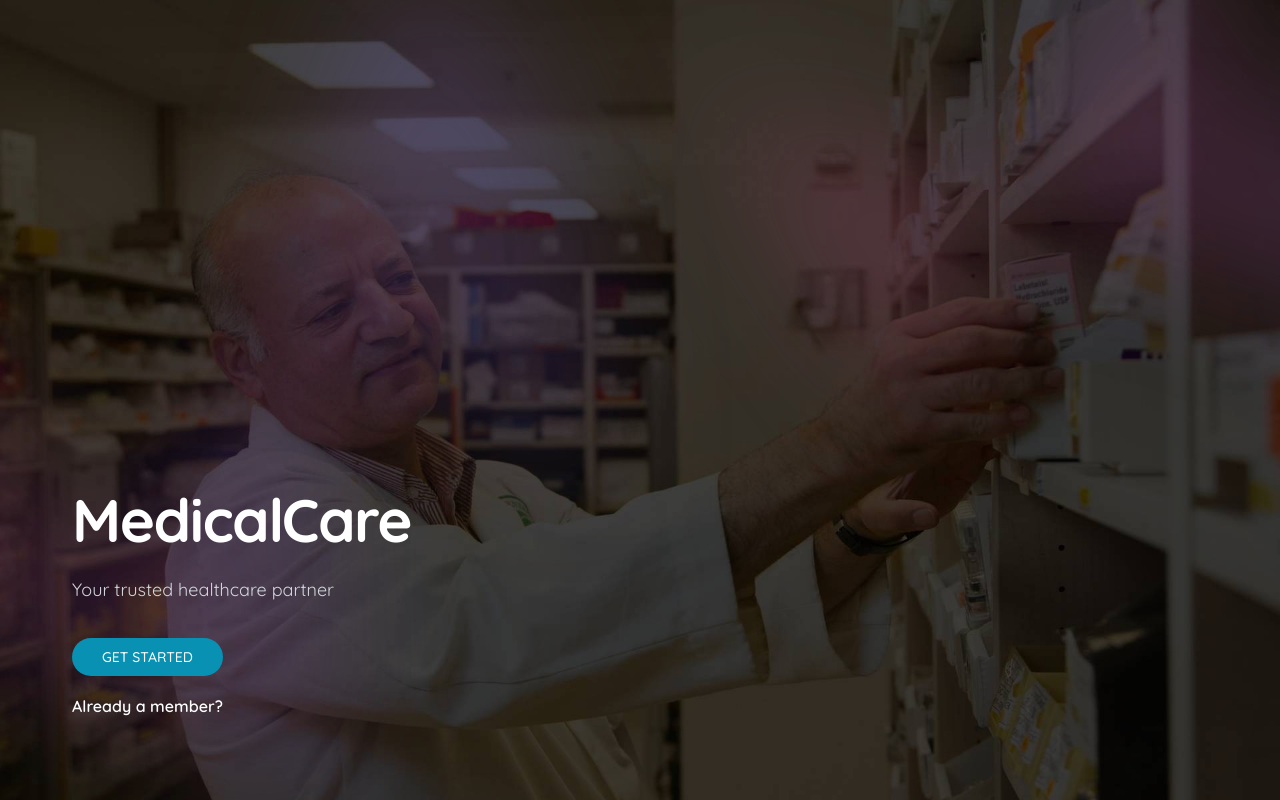
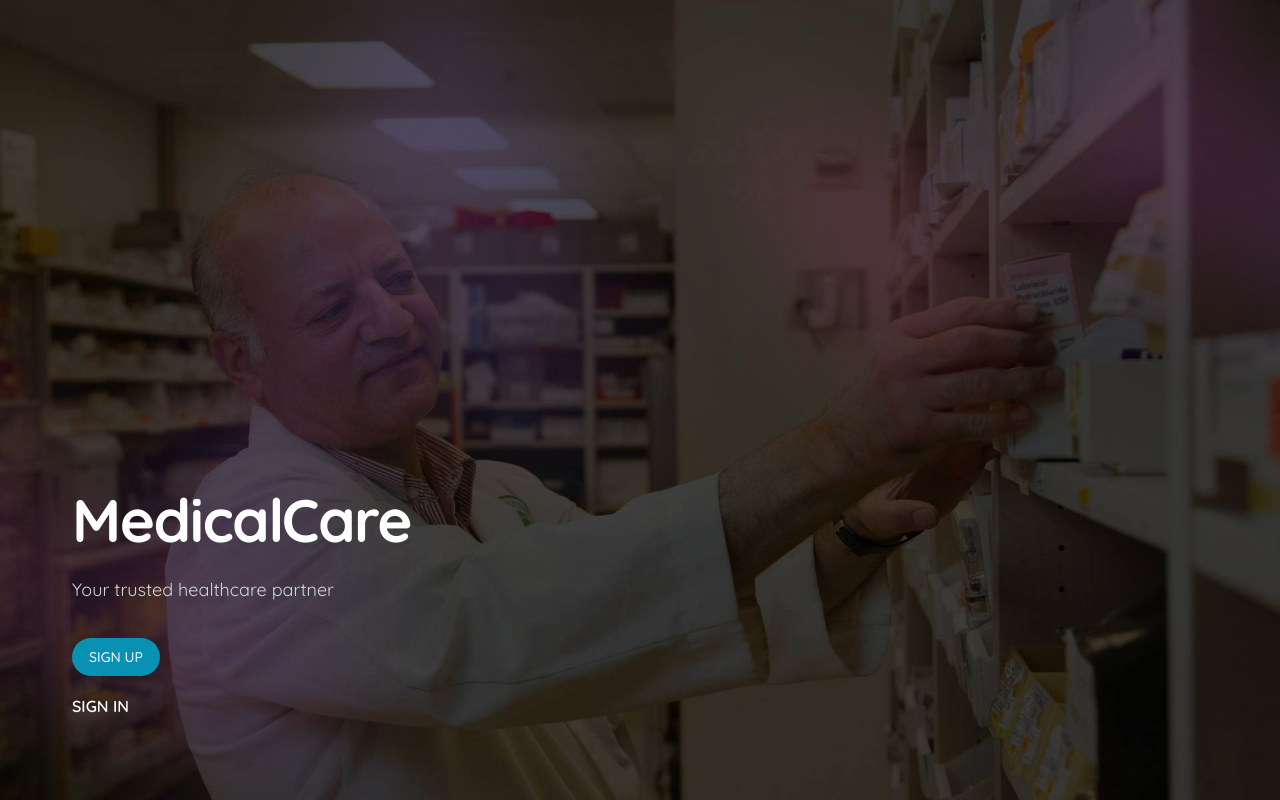
Before and after one commit to nushankodikara/Duothan3.0, a SvelteKit app: page / in a window 1280 px wide. Built offline with nearby package versions, Linux system fonts and the light colour scheme.

Commit message:
Merged 'main'

```diff
--- a/src/routes/+page.svelte
+++ b/src/routes/+page.svelte
@@ -32,17 +32,18 @@
         <div>
             <a href="/signUp">
                 <button class="group relative flex w-full justify-center rounded-full border border-transparent bg-cyan-600 py-2 px-4 text-sm font-medium text-white hover:bg-cyan-700 focus:outline-none focus:ring-2 focus:cyan-cyan-500 focus:ring-offset-2 mb-4">
-                    GET STARTED
+                    SIGN UP
                 </button>
             </a>
             <span>
-                <a href="/signIn">Already a member?</a>
+                <a href="/signIn">SIGN IN</a>
             </span>
         </div>
       </div>
     </div>
   </div>
 
+
 <style>
 
 </style>
```
Also changed, not shown: static/favicon.png.
